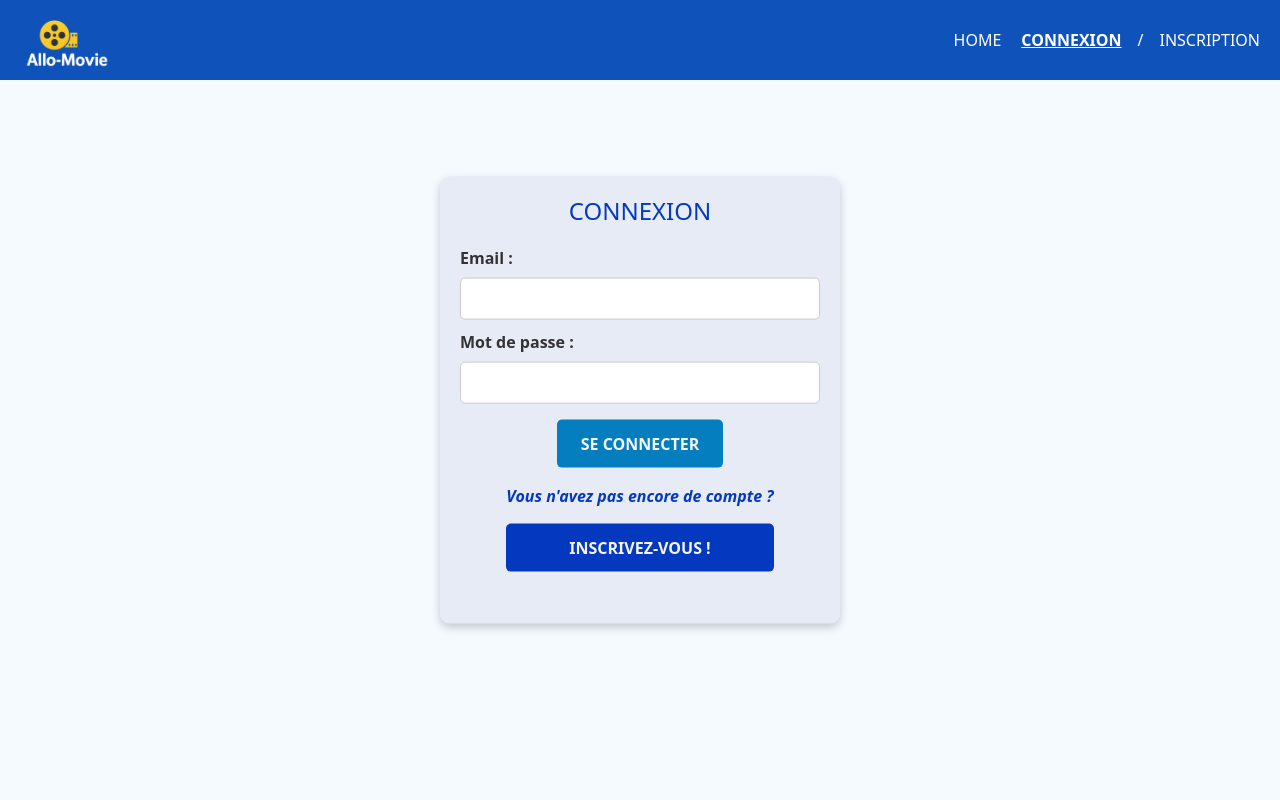
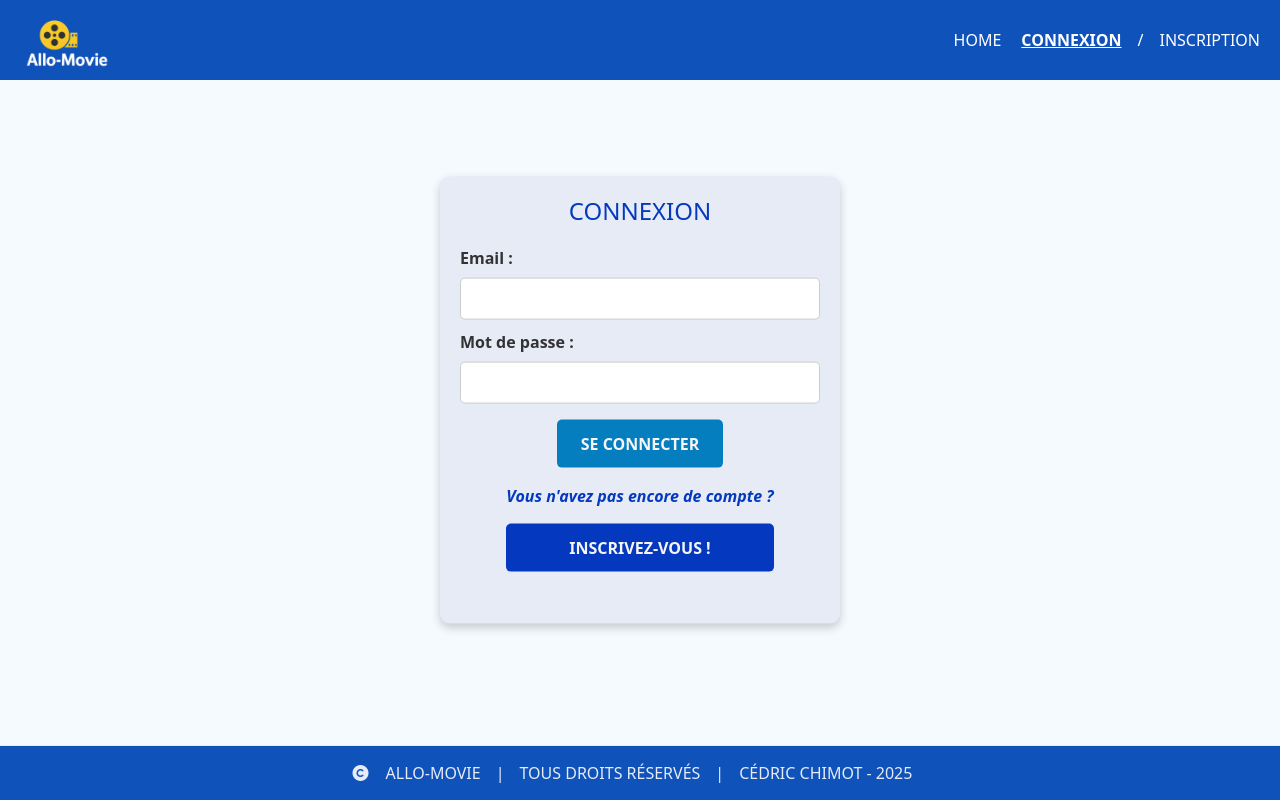
Before and after one commit to cedric-chimot/allo-movie-front, an Angular app: page /login in a window 1280 px wide. Built offline with nearby package versions, Linux system fonts and the light colour scheme.

Commit message:
paramétrage du footer

```diff
--- a/src/app/app.component.html
+++ b/src/app/app.component.html
@@ -1,5 +1,6 @@
 @if (!isAdminRoute) {
   <app-navbar></app-navbar>
+  <app-footer></app-footer>
 }
 
 @if (isAdminRoute) {
--- a/src/app/app.component.ts
+++ b/src/app/app.component.ts
@@ -3,10 +3,11 @@ import { Component } from '@angular/core';
 import { NavigationEnd, Router, RouterModule, RouterOutlet } from '@angular/router';
 import { filter } from 'rxjs';
 import { NavbarComponent } from "./components/commons/navbar/navbar.component";
+import { FooterComponent } from "./components/commons/footer/footer.component";
 
 @Component({
   selector: 'app-root',
-  imports: [CommonModule, RouterModule, RouterOutlet, NavbarComponent],
+  imports: [CommonModule, RouterModule, RouterOutlet, NavbarComponent, FooterComponent],
   templateUrl: './app.component.html',
   styleUrls: ['./app.component.css']
 })
--- a/src/app/components/commons/footer/footer.component.css
+++ b/src/app/components/commons/footer/footer.component.css
@@ -0,0 +1,32 @@
+.footer {
+  background-color: #0f52ba;
+  color: #e6ebf6;
+  padding: 15px 0;
+  text-align: center;
+  position: fixed;
+  bottom: 0;
+  left: 0; /* Empêche le décalage blanc à gauche */
+  width: 100%;
+  border-top: 1px solid #e6ebf6;
+  box-sizing: border-box; /* Pour inclure les bordures dans la largeur */
+}
+
+.footer p {
+  display: flex;
+  justify-content: center; /* Centre horizontalement */
+  align-items: center; /* Centre verticalement */
+  font-size: 1rem;
+  font-weight: 500;
+  text-transform: uppercase;
+  margin: 0; /* Évite des marges par défaut du paragraphe */
+}
+
+.footer span {
+  padding: 0 15px; /* Ajoute de l'espace autour des séparateurs */
+}
+
+i {
+  margin-right: 2px; /* Espace entre l'icône et le texte */
+  color: #e6ebf6; /* Assure la bonne couleur */
+  vertical-align: middle; /* Aligne l'icône avec le texte */
+}
--- a/src/app/components/commons/footer/footer.component.html
+++ b/src/app/components/commons/footer/footer.component.html
@@ -1 +1,7 @@
-<p>footer works!</p>
+<footer class="footer">
+  <p>
+    <i class="fas fa-copyright"></i>
+    <span>Allo-Movie</span> | <span>Tous droits réservés</span> |
+    <span>Cédric Chimot - 2025</span>
+  </p>
+</footer>
```
